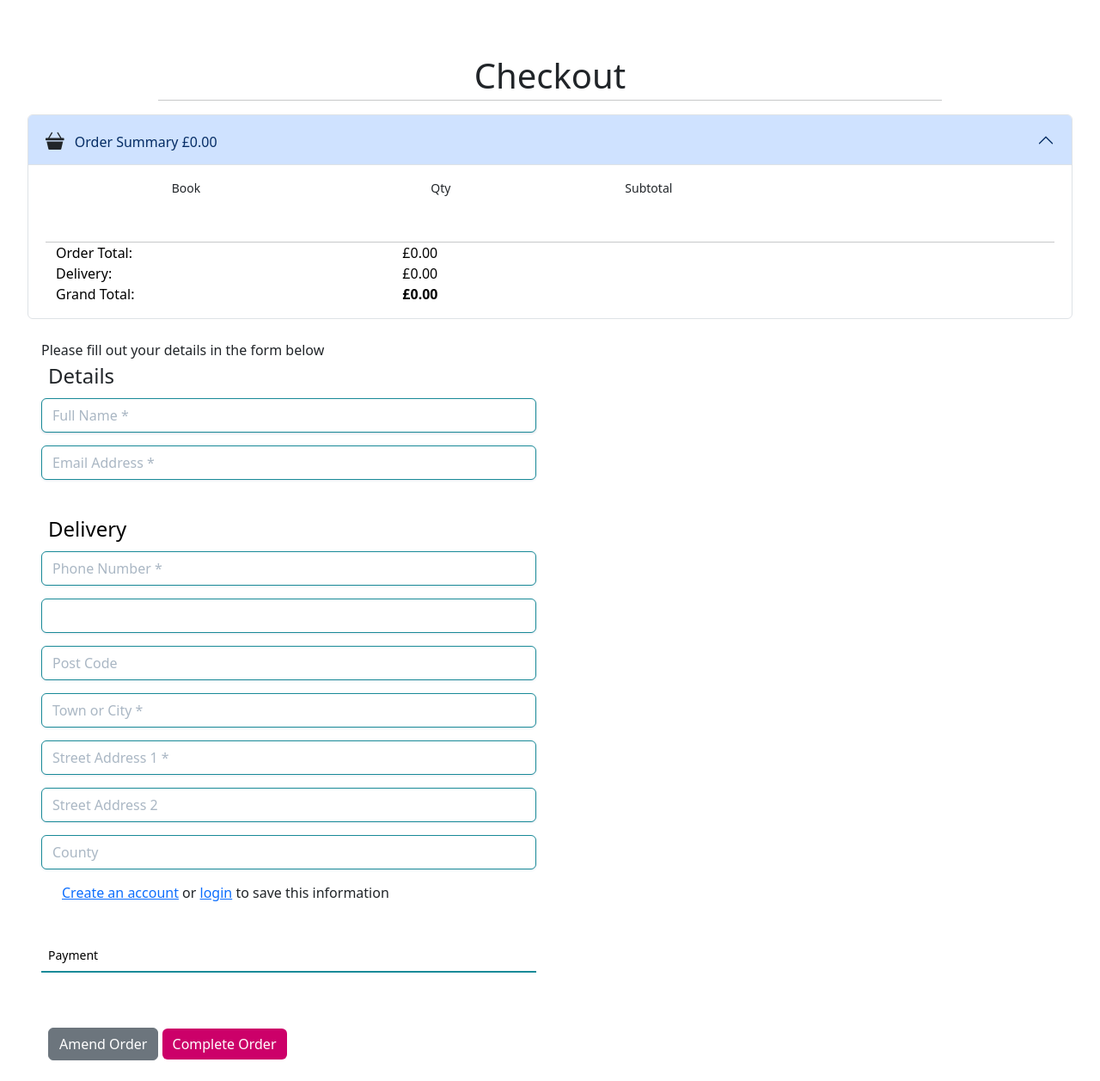
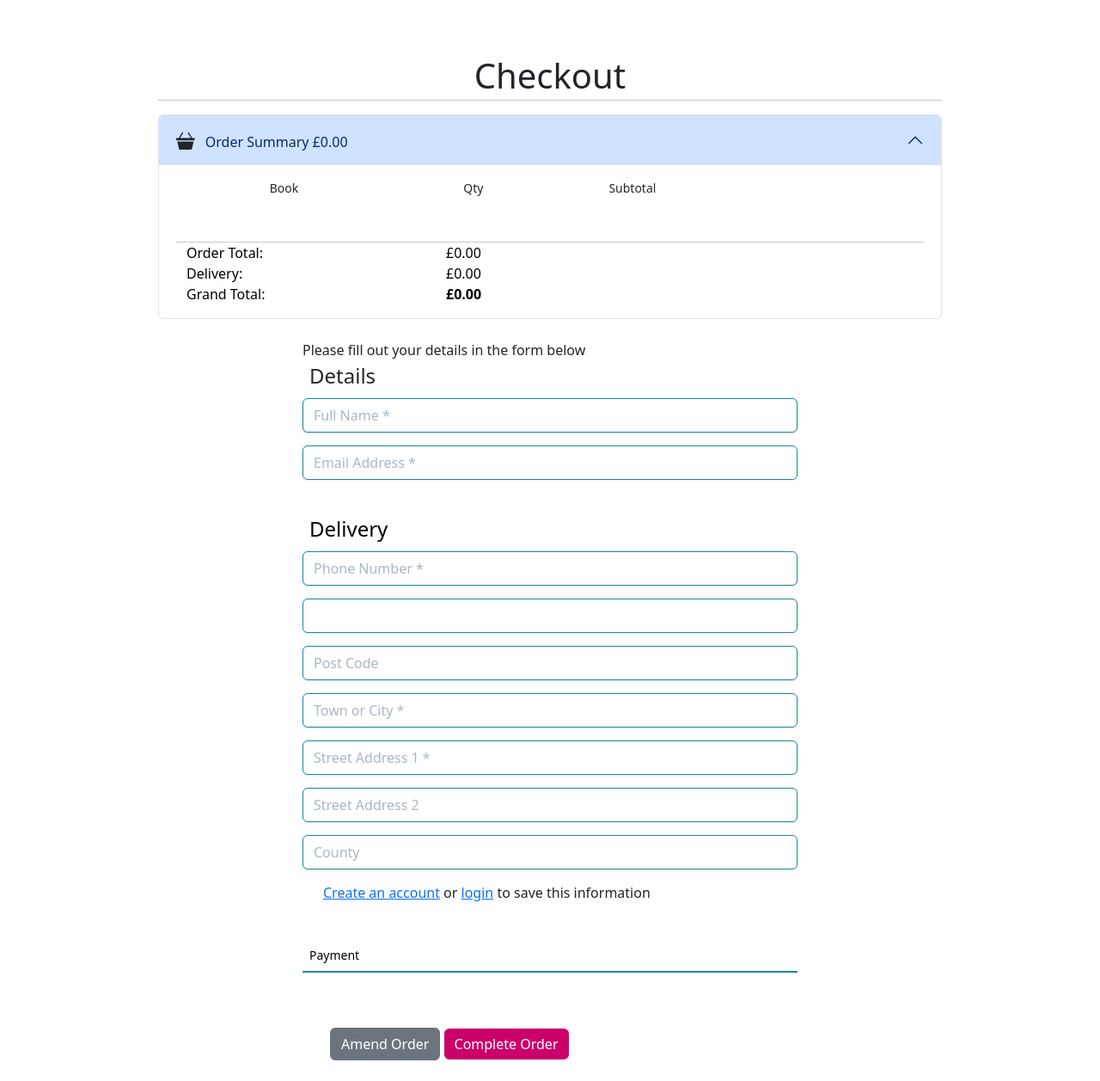
Before and after one commit to Code-Institute-Submissions/abz2489-bookmark-it, a Django app: template bookmark_it/checkout/templates/checkout/checkout.html in a window 1280 px wide. Shown: the part 72-1329 px from the top of the page at 86% size. Run offline with Django 3.2, Linux system fonts and the light colour scheme; the template is opened without the code that fills it: values that come from a table or form of the project are taken from there, others are empty; some libraries are stand-ins or nearby versions.

Commit message:
Center accordion and form

```diff
--- a/bookmark_it/checkout/static/checkout/css/checkout.css
+++ b/bookmark_it/checkout/static/checkout/css/checkout.css
@@ -66,4 +66,8 @@
   .card {
     width: 75%;
   }
+
+  .accordion {
+    width: 75%;
+  }
 }
--- a/bookmark_it/checkout/templates/checkout/checkout.html
+++ b/bookmark_it/checkout/templates/checkout/checkout.html
@@ -16,7 +16,7 @@
         <hr class="mt-1 mb-3">
 
         <!--ORDER SUMMARY ACCORDION-->
-        <div class="accordion" id="accordionExample">
+        <div class="accordion mx-auto" id="accordionExample">
             <div class="accordion-item">
                 <h2 class="accordion-header">
                     <button class="accordion-button" type="button" data-bs-toggle="collapse" data-bs-target="#collapseOne" aria-expanded="true" aria-controls="collapseOne">
@@ -81,7 +81,7 @@
         </div>
 
         <!--DELIVERY DETAILS FORM-->
-        <div class="col-12 col-lg-6">
+        <div class="col-12 col-lg-6 mx-auto">
             <p class="pt-4 ps-3">Please fill out your details in the form below</p>
             <form action="{% url 'checkout' %}" method="POST" id="payment-form">
                 {% csrf_token %}
@@ -127,7 +127,7 @@
                     <input type="hidden" value="{{ client_secret }}" name="client_secret">
                 </fieldset>
 
-                <div class="mt-5 mb-2 mx-4">
+                <div class="mt-5 mb-2 mx-4 ms-5">
                     <a href="{% url 'basket' %}" class="btn btn-secondary mb-4" id="btn-adjust">
                         <span class="font-weight-bold">Amend Order</span>
                     </a>
```
